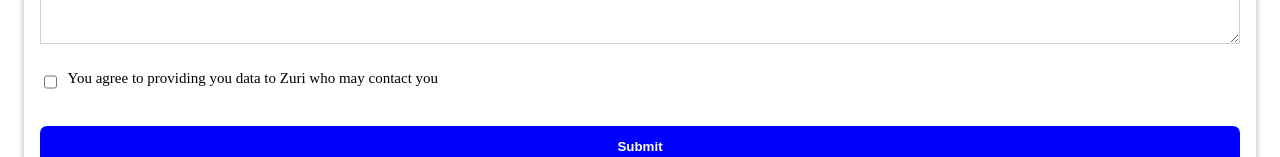
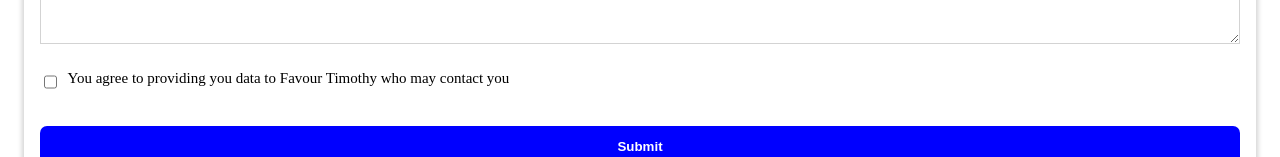
Before and after one commit to wyenelle/hng-page-2022, a React (Vite) app: page /contact in a window 1280 px wide. Shown: the part 457-614 px from the top of the page. Built offline with nearby package versions, Linux system fonts and the light colour scheme.

Commit message:
fix: added my name to the checkbox label

```diff
--- a/src/components/Contact/Contact.jsx
+++ b/src/components/Contact/Contact.jsx
@@ -37,7 +37,7 @@ const Contact = () => {
 
             <div className="checkbox-control">
        <input type='checkbox'  id='checkbox'/>
-        <label htmlFor='checkbox'> You agree to providing you data to Zuri who may contact you</label>
+        <label htmlFor='checkbox'> You agree to providing you data to Favour Timothy who may contact you</label>
             </div>
 
             <button id='btn__submit' type='submit'> Submit</button>
```
